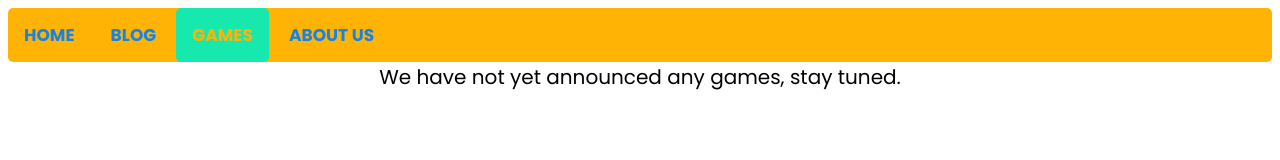
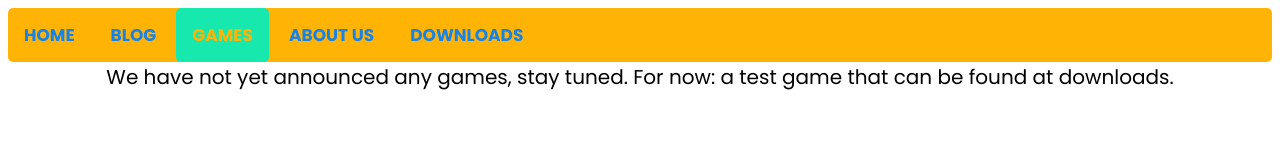
Before and after one commit to recordingerror/hexizoid-web, a plain HTML site: page games.html in a window 1280 px wide. Drawn offline with Linux system fonts and the light colour scheme.

Commit message:
added the downloads page for experimental test games I've already made.

```diff
--- a/games.html
+++ b/games.html
@@ -11,10 +11,11 @@
             <a href="./blog.html">BLOG</a>
             <a href="./games.html" class="active">GAMES</a>
             <a href="./aboutus.html">ABOUT US</a>
+            <a href="http://hexizoid.com/downloads">DOWNLOADS</a>
         </nav>
 
         <div class="placeholder">
-            We have not yet announced any games, stay tuned.
+            We have not yet announced any games, stay tuned. For now: a test game that can be found at downloads.
         </div>
     </body>
 </html>
```
Also changed, not shown: aboutus.html (+1 -0 lines), blog.html (+1 -0 lines), index.html (+1 -0 lines).
